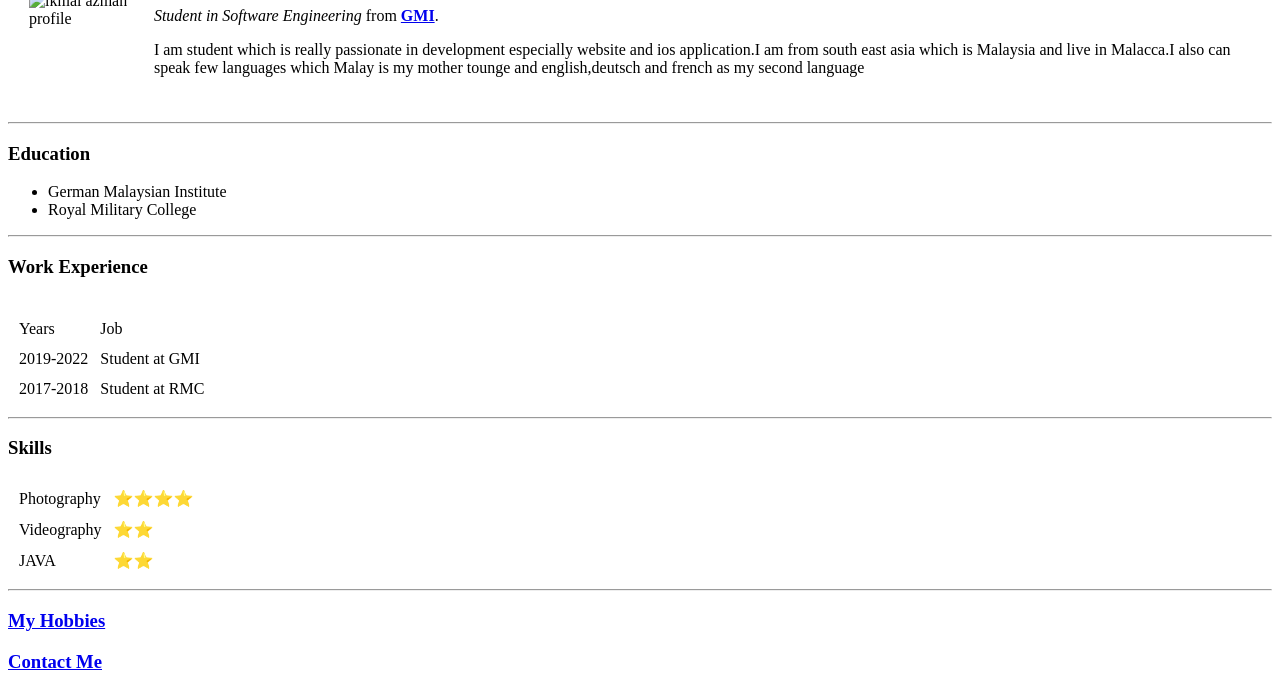
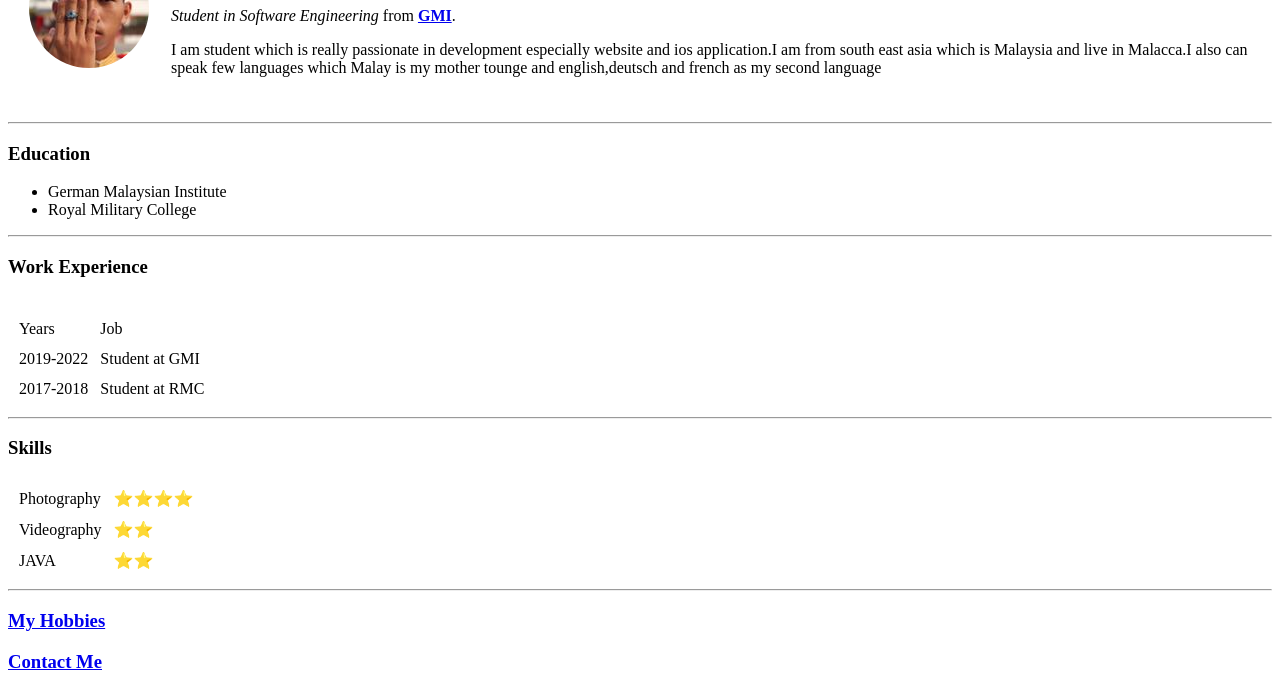
Before and after one commit to esikmalazman/cv, a plain HTML site: page index.html in a window 1280 px wide. Shown: the part 102-800 px from the top of the page. Drawn offline with Linux system fonts and the light colour scheme; the site is published under a folder, as on GitHub Pages, so addresses that start at the root find nothing.

Commit message:
Update index.html

```diff
--- a/index.html
+++ b/index.html
@@ -11,7 +11,7 @@
         <tr>
             <td>
                 <!--image-->
-                <img src="/images/ikmal.png" alt="ikmal azman profile">
+                <img src="images/ikmal.png" alt="ikmal azman profile">
             </td>
             <td>
                 <h1>Ikmal Azman</h1>
```
